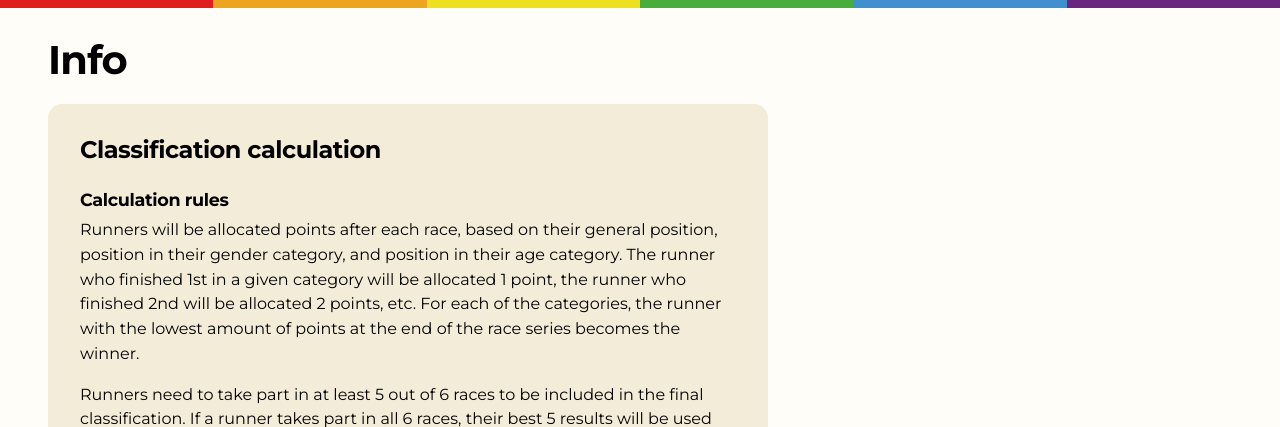
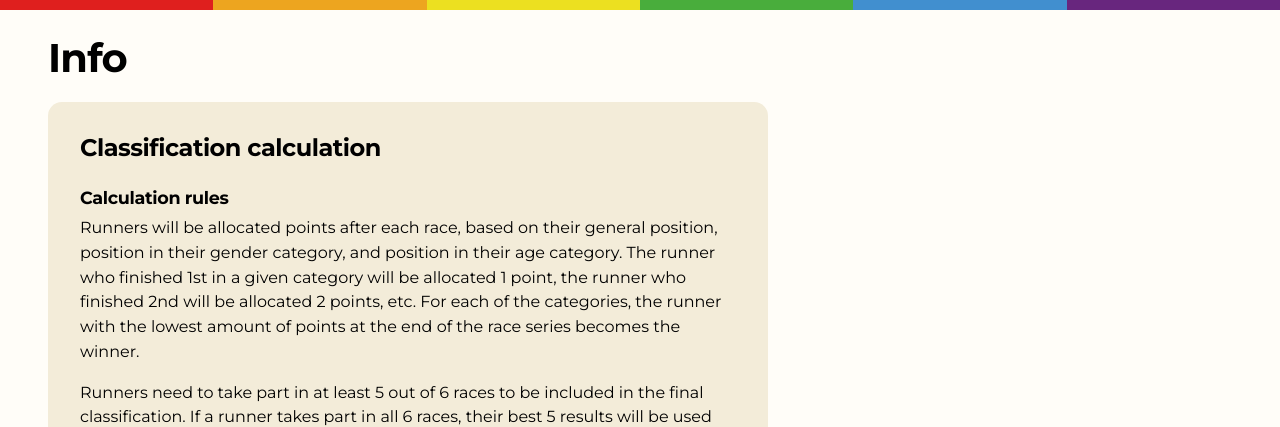
Before and after one commit to lukasz-pudlo/southbyfive, a Django app: template sx5_project/templates/info/contact.html in a window 1280 px wide. Shown: the part 64-491 px from the top of the page. Run offline with Django 4.2, Linux system fonts and the light colour scheme; the template is opened without the code that fills it, so the values that code supplies are empty; some libraries are stand-ins or nearby versions.

Commit message:
Widen the rainbow stripe and let it meet the band directly

```diff
--- a/sx5_project/static/css/custom.css
+++ b/sx5_project/static/css/custom.css
@@ -196,9 +196,7 @@ main.page {
 }
 
 .rainbow-stripe {
-  height: 8px;
-  box-sizing: content-box; /* the border below must not eat into the stripe */
-  border-bottom: 4px solid var(--sx5-cream); /* keeps every segment visible above a same-coloured band */
+  height: 10px;
   background: linear-gradient(
     to right,
     var(--sx5-red) 0 16.666%,
```
